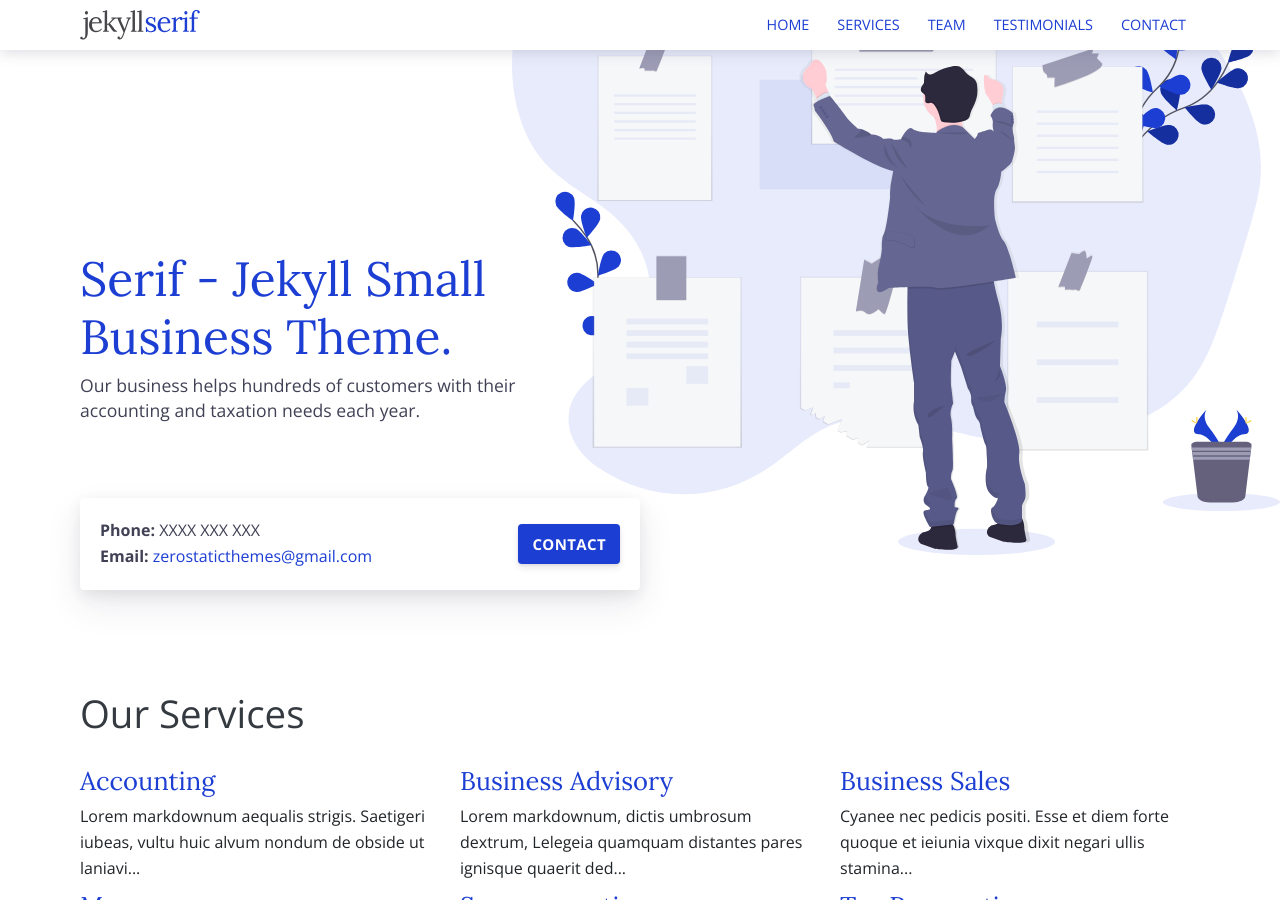
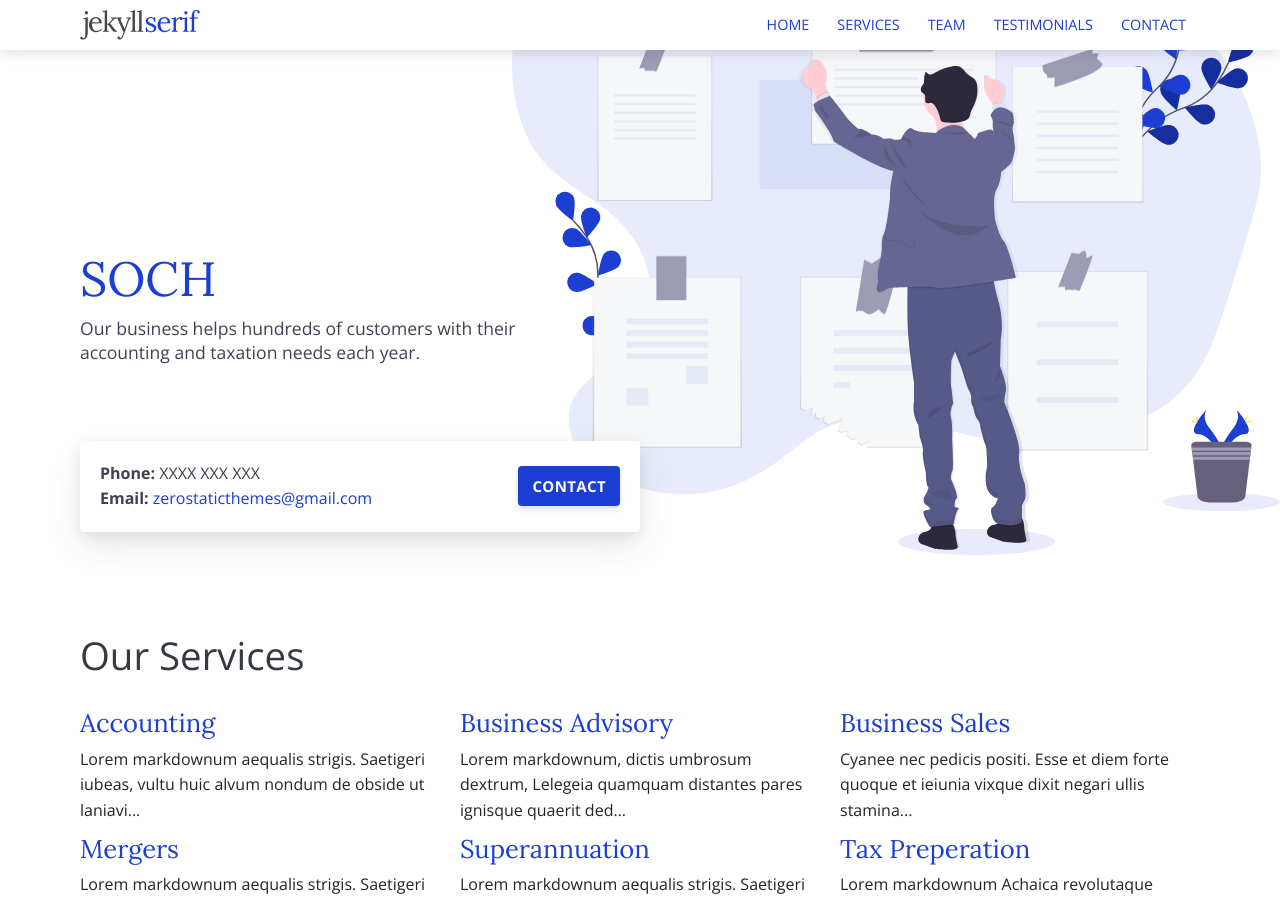
Before and after one commit to sochnet/sochnet.github.io, a Jekyll site: the page built from index.html, in a window 1280 px wide and 900 px high. Built offline with Jekyll 4.4.1, drawn with Linux system fonts in a browser that asks for light colours.

Commit message:
Update index.html

```diff
--- a/index.html
+++ b/index.html
@@ -1,12 +1,12 @@
 ---
-title: Jekyll Serif - Jekyll Small Business Theme
+title: SOCH - Sikh Organization in Care of Humanity
 layout: default
 bodyClass: page-home
 ---
 
 <div class="intro pb-4">
   <div class="container">
-    <h1>Serif - Jekyll Small Business Theme.</h1>
+    <h1>SOCH</h1>
     <p>Our business helps hundreds of customers with their accounting and taxation needs each year.</p>
   </div>
 </div>
```
